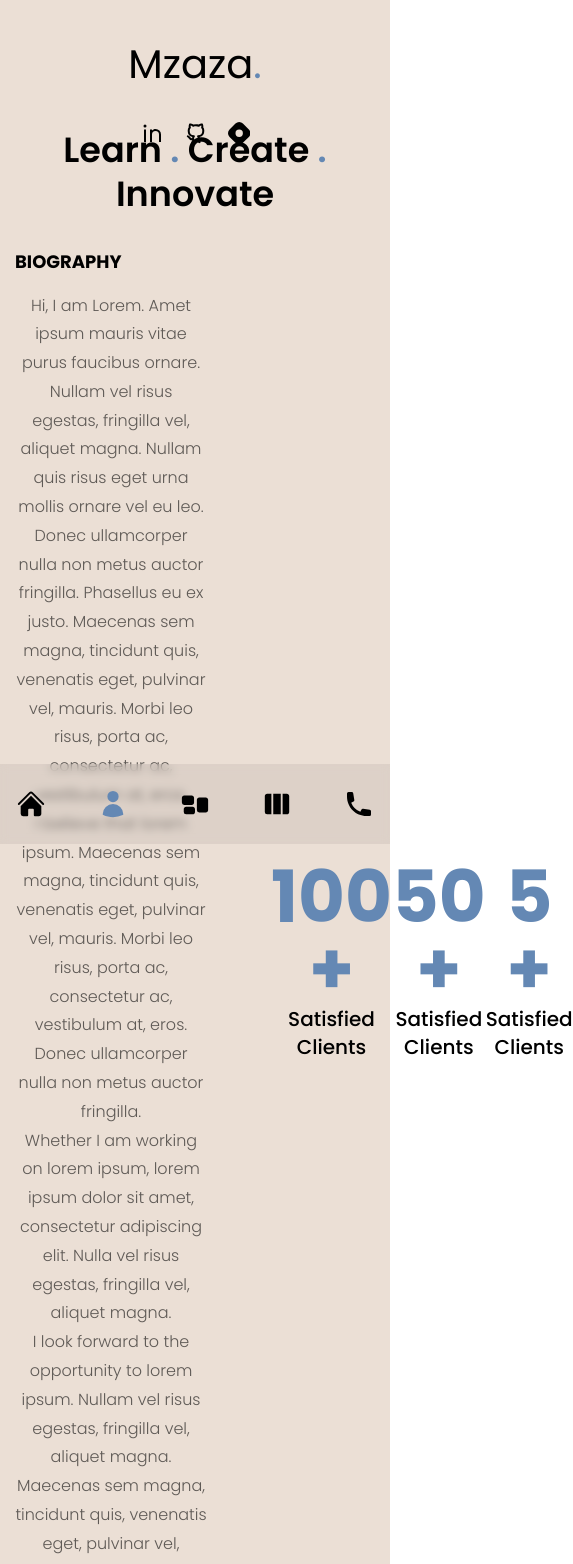
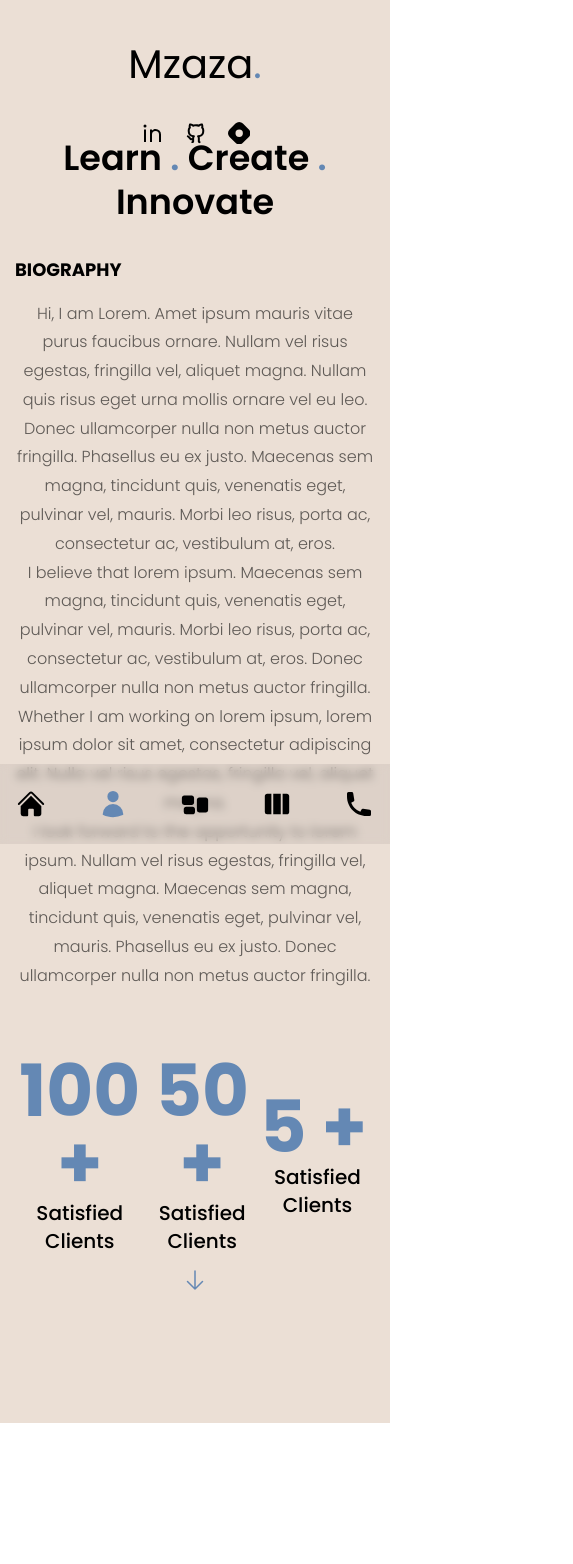
Before and after one commit to mzazakeith/portefeuille, a Next.js app: page /portefeuille/about in a window 390 px wide. Shown: the top 1564 px of the page, 573 px wide, since content can reach past the window. After the commit the page ends 1423 px from the top, so only its background shows below. Built offline with nearby package versions, Linux system fonts and the light colour scheme.

Commit message:
initial about responsivity fixed

```diff
--- a/pages/about/index.js
+++ b/pages/about/index.js
@@ -129,11 +129,10 @@ const About = () => {
         <div className='container mx-auto h-full flex flex-col items-center gap-x-6'>
           <motion.h1
               variants={fadeIn('down', 0.2)} initial='hidden' animate='show' exit='hidden'
-              className='h1'> Learn <span className='text-accent'>.</span> Create <span className='text-accent'>.</span> Innovate
+              className='h1 mt-2 xl:mt-auto'> Learn <span className='text-accent'>.</span> Create <span className='text-accent'>.</span> Innovate
           </motion.h1>
-          <div className="grid w-full grid-cols-8 gap-16">
-
-            <div className='col-span-4 flex flex-col items-start justify-start'>
+          <div className="grid w-full gap-16 md:grid-cols-8 md:gap-16">
+            <div className='md:col-span-4 flex flex-col items-start justify-start'>
               <h2 className='mb-4 text-lg font-bold uppercase text-dark/75'>Biography</h2>
               <p>Hi, I am Lorem. Amet ipsum mauris vitae purus faucibus ornare. Nullam vel risus egestas, fringilla vel, aliquet magna. Nullam quis risus eget urna mollis ornare vel eu leo. Donec ullamcorper nulla non metus auctor fringilla. Phasellus eu ex justo. Maecenas sem magna, tincidunt quis, venenatis eget, pulvinar vel, mauris. Morbi leo risus, porta ac, consectetur ac, vestibulum at, eros. </p>
 
@@ -144,29 +143,28 @@ const About = () => {
               <p>I look forward to the opportunity to lorem ipsum. Nullam vel risus egestas, fringilla vel, aliquet magna. Maecenas sem magna, tincidunt quis, venenatis eget, pulvinar vel, mauris. Phasellus eu ex justo. Donec ullamcorper nulla non metus auctor fringilla.</p>
             </div>
 
-            <div className='col-span-4 flex flex-row items-center justify-between'>
-              <div className='flex flex-col items-start justify-center'>
+            <div className='md:col-span-4 flex flex-row items-center justify-between'>
+              <div className='flex flex-col items-start justify-center mb-4 md:mb-0'>
                 <span className='text-accent font-bold inline-block text-7xl'>
                   <AnimatedNumbers value={100}/> +
                 </span>
                 <h2 className='text-xl font-medium capitalize'>Satisfied Clients</h2>
               </div>
 
-              <div className='flex flex-col items-start justify-center'>
+              <div className='flex flex-col items-start justify-center mb-4 md:mb-0'>
                 <span className='text-accent font-bold inline-block text-7xl'>
                   <AnimatedNumbers value={50}/> +
                 </span>
                 <h2 className='text-xl font-medium capitalize'>Satisfied Clients</h2>
               </div>
 
-              <div className='flex flex-col items-start justify-center'>
+              <div className='flex flex-col items-start justify-center mb-4 md:mb-0'>
                 <span className='text-accent font-bold inline-block text-7xl'>
                   <AnimatedNumbers value={5}/> +
                 </span>
                 <h2 className='text-xl font-medium capitalize'>Satisfied Clients</h2>
               </div>
             </div>
-
           </div>
 
           <div className='flex flex-row justify-center items-center w-full'>
```
